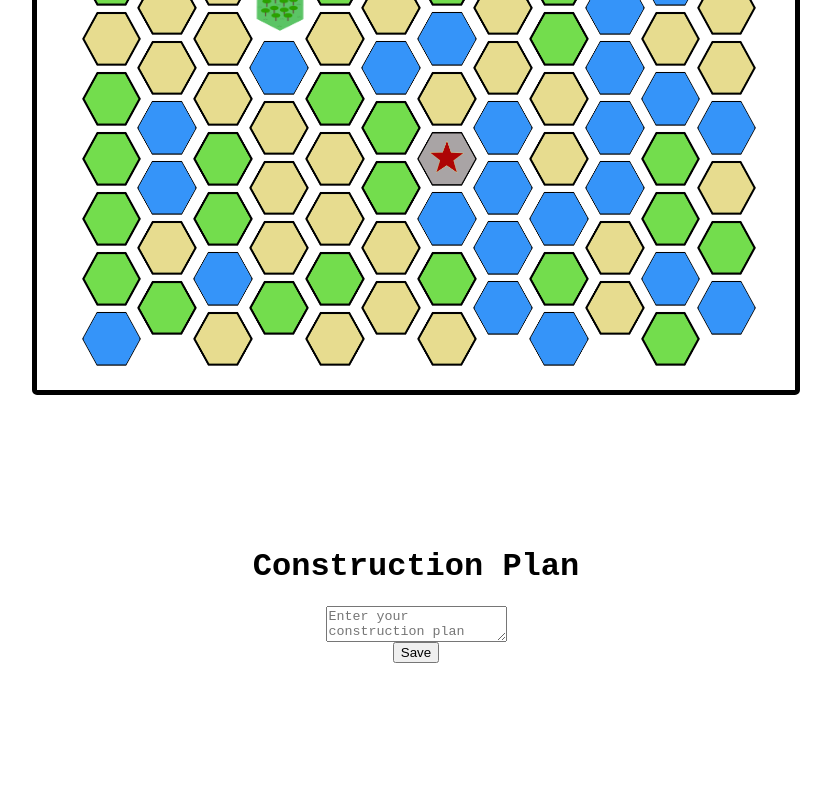
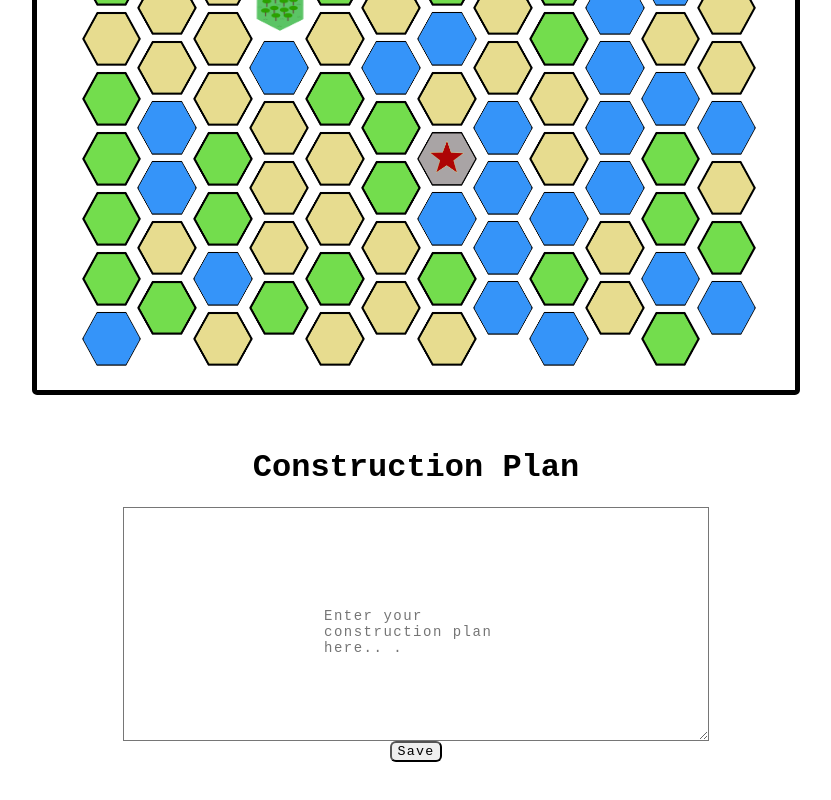
Before and after one commit to Thatthana/Upbeat, a Next.js app in the folder frontend/: page /gamePage in a window 1280 px wide. Shown: the part 330-1130 px from the top of the page, without its empty margins (224-1055 px from the left). Built offline with nearby package versions, Linux system fonts and the light colour scheme.

Commit message:
update construction plan

```diff
--- /dev/null
+++ b/frontend/ConstructionPlan.json
@@ -0,0 +1 @@
+dadkaspdka'
--- a/frontend/src/components/InputPlan.jsx
+++ b/frontend/src/components/InputPlan.jsx
@@ -31,19 +31,16 @@ export default function InputPlan() {
     marginTop: "50px",
   };
 
-
   return (
-    <div  className="home">
-      <h1 style={{ color: "black" }} className="textplan">
-        Construction Plan
-      </h1>
+    <div className="homeplan">
+      <h1 style={{ color: "black" }}>Construction Plan</h1>
       <textarea
         value={inputValue}
         onChange={handleInputChange}
         placeholder="Enter your construction plan here.. ."
-        className="inputplan"
+        className="plan"
       />
-      <button onClick={handleClick} className="saveplan">
+      <button onClick={handleClick} className="btn-container">
         Save
       </button>
     </div>
--- /dev/null
+++ b/frontend/src/pages/api/read-file-IP.js
@@ -0,0 +1,19 @@
+import fs from "fs";
+import path from "path";
+
+export default function handler(req, res) {
+  // Get the path to the IP.json file
+  const filePath = path.join(process.cwd(), "IP.json");
+
+  // Read the file content
+  try {
+    const fileContent = fs.readFileSync(filePath, "utf-8");
+    const data = JSON.parse(fileContent);
+
+    // Return the file content as the API response
+    res.status(200).json(data);
+  } catch (error) {
+    console.error(error);
+    res.status(500).send("Error reading file");
+  }
+}
--- /dev/null
+++ b/frontend/src/pages/api/write-construction-plan.ts
@@ -0,0 +1,15 @@
+import fs from "fs";
+import { NextApiRequest, NextApiResponse } from "next";
+
+export default function handler(req: NextApiRequest, res: NextApiResponse) {
+  const { inputValue } = req.body;
+  fs.writeFile("ConstructionPlan.json", inputValue, function (err) {
+    if (err) {
+      console.error(err);
+      res.status(500).send("Error writing file");
+    } else {
+      console.log("Input saved!");
+      res.status(200).send("File written successfully");
+    }
+  });
+}
--- /dev/null
+++ b/frontend/src/pages/api/write-file-IP.ts
@@ -0,0 +1,15 @@
+import fs from "fs";
+import { NextApiRequest, NextApiResponse } from "next";
+
+export default function handler(req: NextApiRequest, res: NextApiResponse) {
+  const { inputValue } = req.body;
+  fs.writeFile("IP.json", inputValue, function (err) {
+    if (err) {
+      console.error(err);
+      res.status(500).send("Error writing file");
+    } else {
+      console.log("Input saved!");
+      res.status(200).send("File written successfully");
+    }
+  });
+}
--- /dev/null
+++ b/frontend/src/pages/api/write-file.ts
@@ -0,0 +1,15 @@
+import fs from "fs";
+import { NextApiRequest, NextApiResponse } from "next";
+
+export default function handler(req: NextApiRequest, res: NextApiResponse) {
+  const { inputValue } = req.body;
+  fs.writeFile("ConstructionPlan.json", inputValue, function (err) {
+    if (err) {
+      console.error(err);
+      res.status(500).send("Error writing file");
+    } else {
+      console.log("Input saved!");
+      res.status(200).send("File written successfully");
+    }
+  });
+}
--- a/frontend/src/styles/globals.css
+++ b/frontend/src/styles/globals.css
@@ -123,3 +123,26 @@
   /* margin-right: 0; */
   position: relative;
 }
+
+.plan {
+  padding: 100px 200px;
+
+  letter-spacing: 1.5px;
+  font-family: "IBM Plex Mono", monospace;
+  font-size: 14px;
+  justify-content: center;
+  align-items: center;
+  flex-direction: column;
+  background-color: white;
+}
+
+.homeplan {
+  display: flex;
+  justify-content: center;
+  align-items: center;
+  min-height: 50vh;
+  min-width: 50vw;
+  background-color: rgb(255, 255, 255);
+  font-family: "IBM Plex Mono", monospace;
+  flex-direction: column;
+}
```
Also changed, not shown: frontend/src/components/Hex.tsx (+1 -8 lines).
